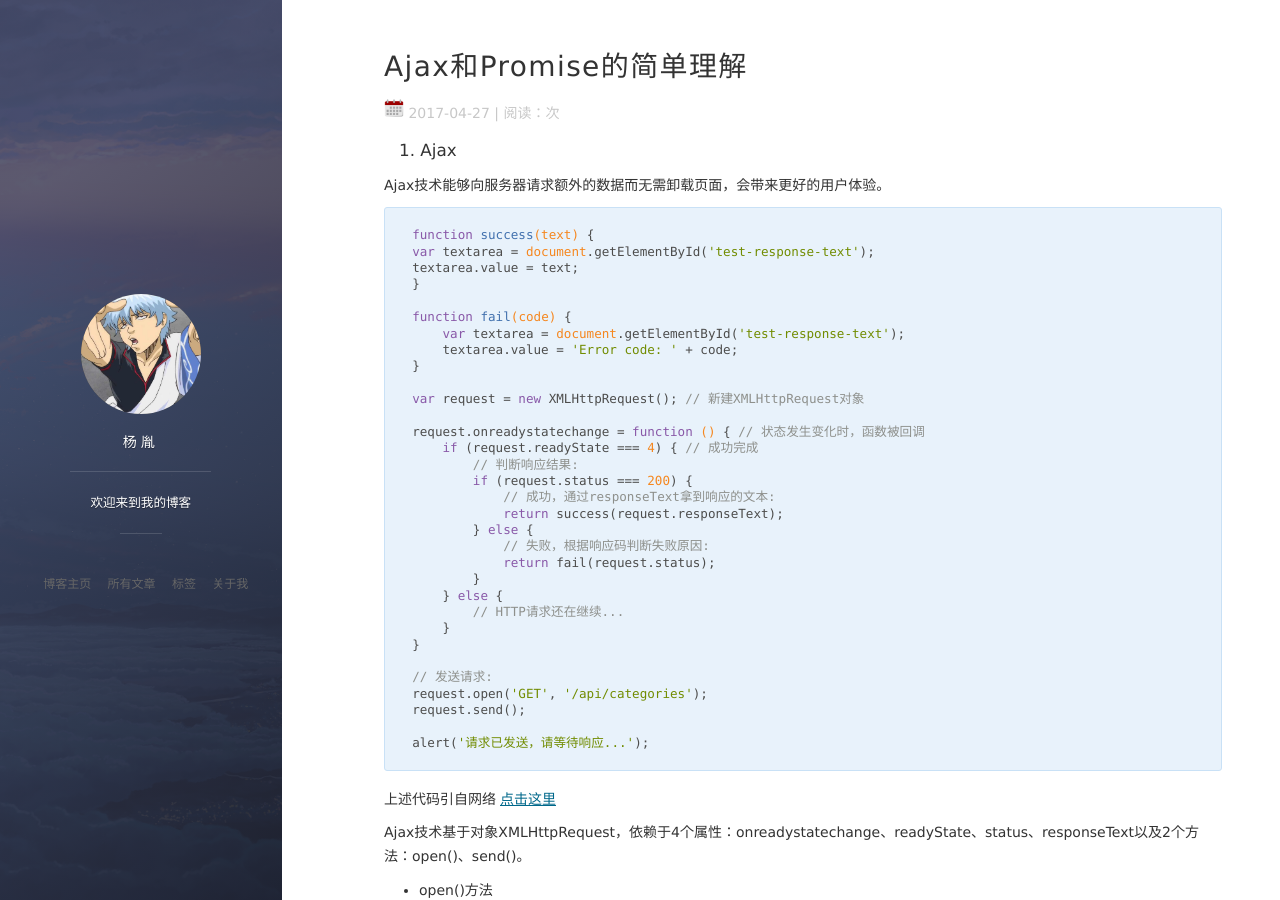
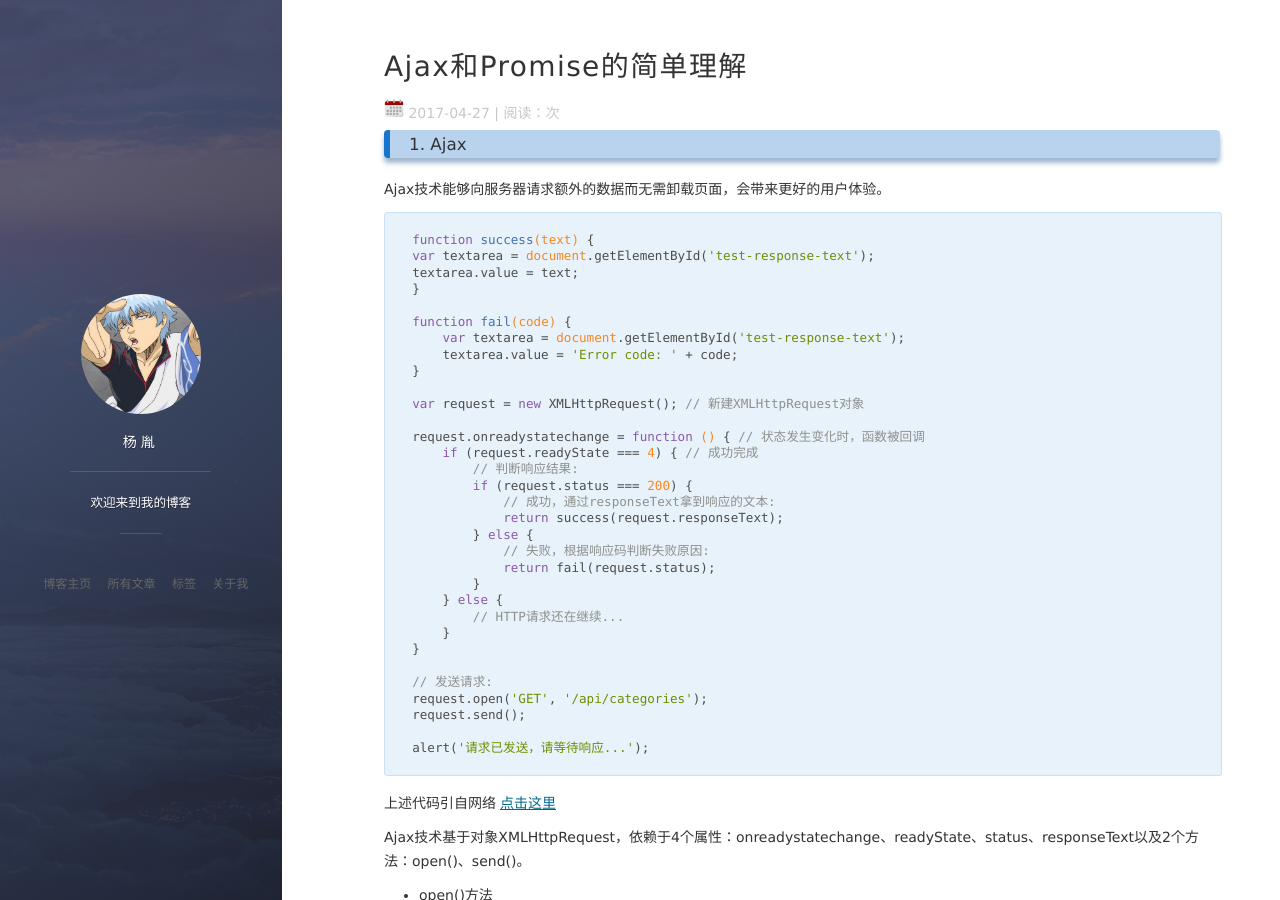
Before and after one commit to ginnko/old-blog, a Jekyll site: the page built from _posts/2017-04-27-JavaScript-summary-of-JSON-Ajax-promise.md, in a window 1280 px wide and 900 px high. Built offline with Jekyll 4.4.1, drawn with Linux system fonts in a browser that asks for light colours; nearby versions of some CDN libraries; Markdown is read by kramdown in place of the engine named in the settings; comment, search, counter and statistics services are not loaded.

```diff
--- a/_posts/2017-04-27-JavaScript-summary-of-JSON-Ajax-promise.md
+++ b/_posts/2017-04-27-JavaScript-summary-of-JSON-Ajax-promise.md
@@ -5,7 +5,7 @@ date: 2017-04-27
 tag: JavaScript Ajax Promise 异步执行
 ---
 
-#### 1. Ajax
+### 1. Ajax
 
 Ajax技术能够向服务器请求额外的数据而无需卸载页面，会带来更好的用户体验。
 
@@ -73,7 +73,7 @@ send()方法被调用后，请求会被发送至服务器。
 
 **发送的异步请求能让JavaScript继续执行而不必等待相应。**
 
-#### 2. Promise
+### 2. Promise
 
 **Promise最大的好处是在异步执行的过程中，把执行代码和处理结果的代码清晰的分离了。**
 
```
